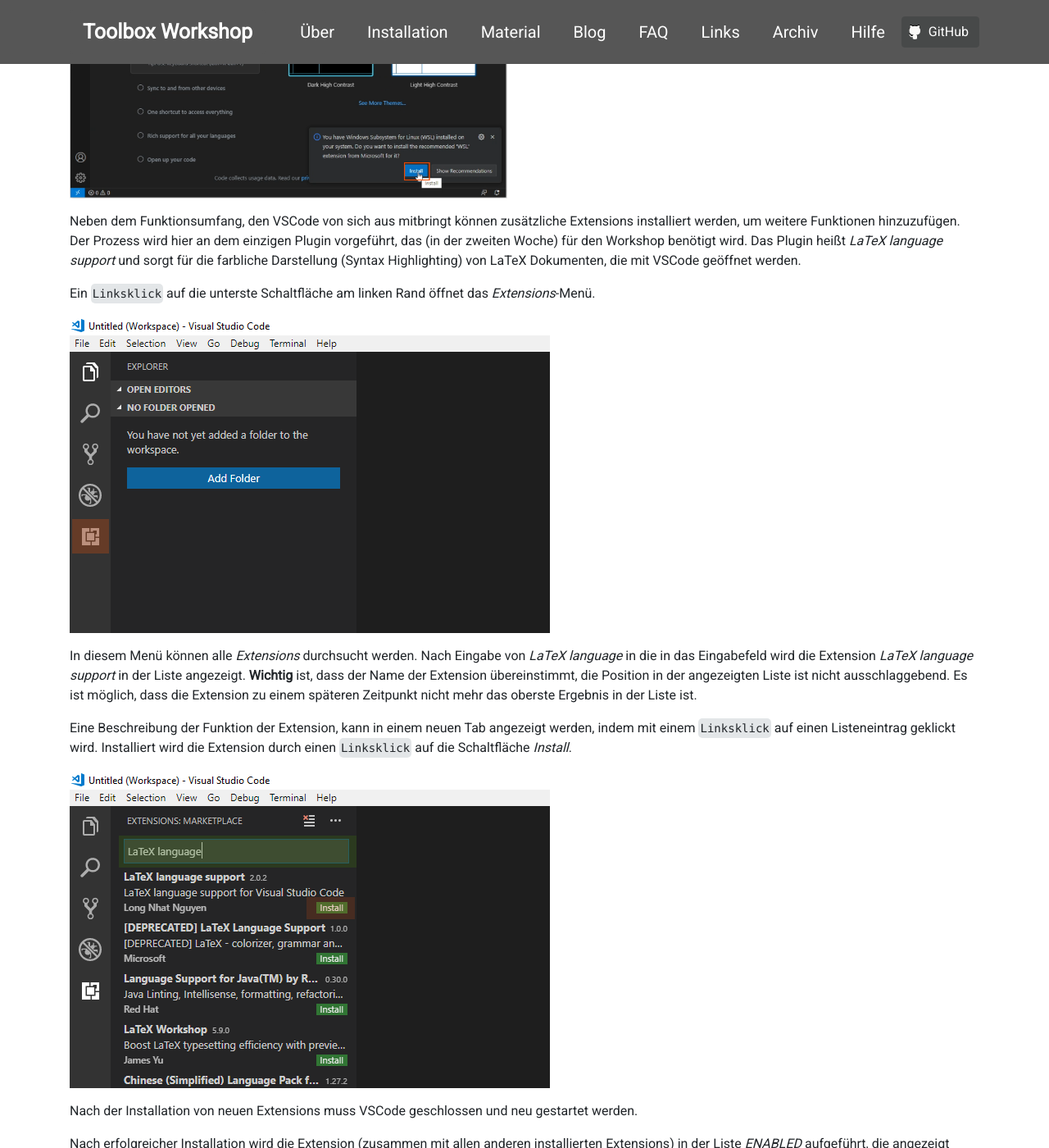
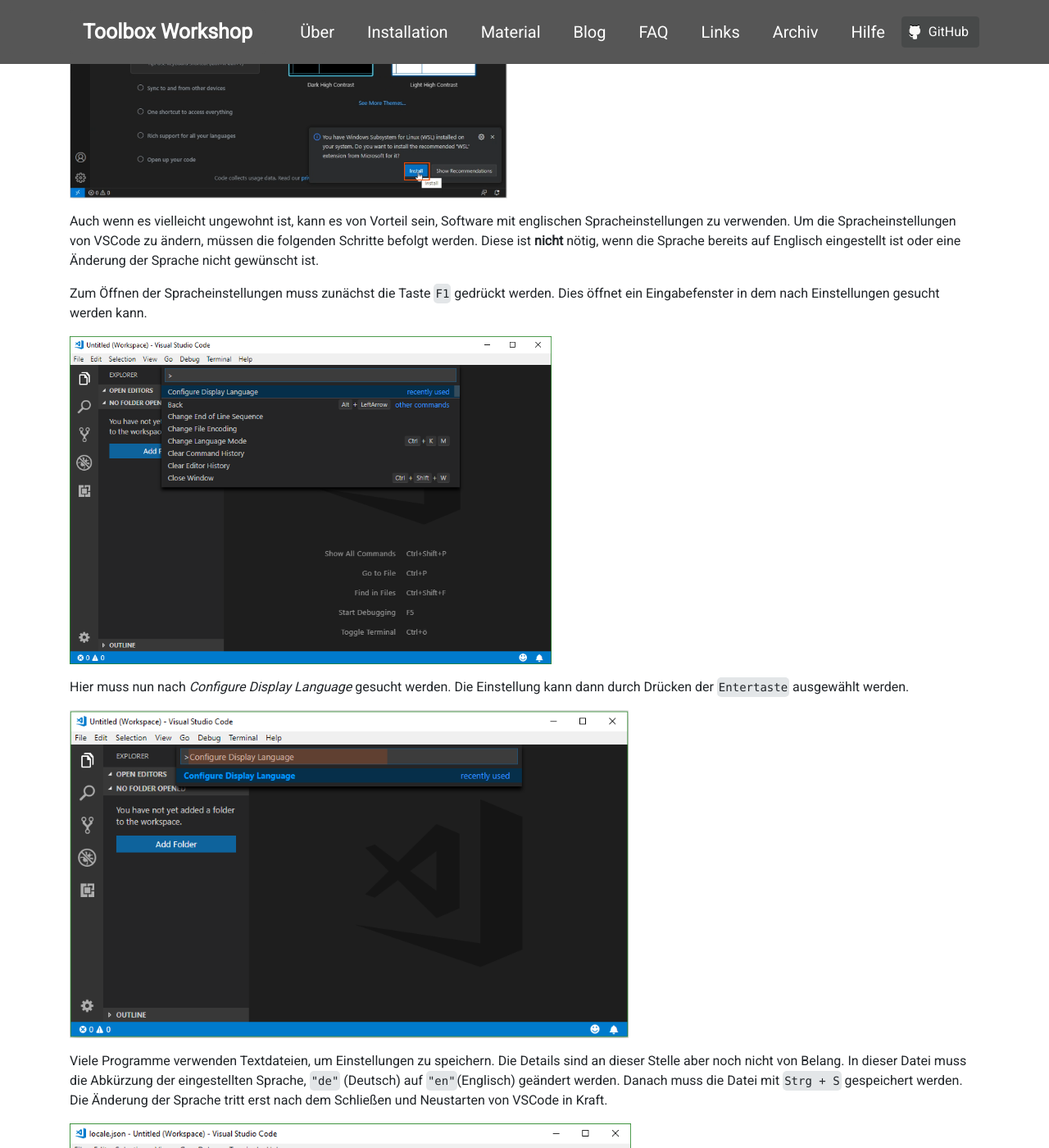
Before and after one commit to pep-dortmund/homepage-toolbox, a Jekyll site: the page built from install/windows.md, in a window 1280 px wide and 1400 px high, scrolled down 24095 px. Shown: the whole window at 82% size. Built offline with Jekyll 4.4.1, drawn with Linux system fonts in a browser that asks for light colours; nearby versions of some CDN libraries; some of the changed text lies outside the part shown.

Commit message:
remove latex plugin

```diff
--- a/install/windows.md
+++ b/install/windows.md
@@ -518,34 +518,6 @@
 <img alt="" src="/img/vscodium/vscode-prompt-wsl-plugin.png" class="screenshot" />
 
 
-
-Neben dem Funktionsumfang, den VSCode von sich aus mitbringt können zusätzliche Extensions installiert werden,
-um weitere Funktionen hinzuzufügen. Der Prozess wird hier an dem einzigen Plugin vorgeführt, das
-(in der zweiten Woche) für den Workshop benötigt wird. Das Plugin heißt _LaTeX language support_ und sorgt
-für die farbliche Darstellung (Syntax Highlighting) von LaTeX Dokumenten, die mit VSCode geöffnet werden.
-
-Ein `Linksklick` auf die unterste Schaltfläche am linken Rand öffnet das _Extensions_-Menü.
-
-<img alt="" src="/img/vscodium/vscode-1.png" class="screenshot" />
-
-In diesem Menü können alle _Extensions_ durchsucht werden. Nach Eingabe von _LaTeX language_ in die
-in das Eingabefeld wird die Extension _LaTeX language support_ in der Liste angezeigt. **Wichtig** ist,
-dass der Name der Extension übereinstimmt, die Position in der angezeigten Liste ist nicht ausschlaggebend.
-Es ist möglich, dass die Extension zu einem späteren Zeitpunkt nicht mehr das oberste Ergebnis in der Liste ist.
-
-Eine Beschreibung der Funktion der Extension, kann in einem neuen Tab angezeigt werden,
-indem mit einem `Linksklick` auf einen Listeneintrag geklickt wird.
-Installiert wird die Extension durch einen `Linksklick` auf die Schaltfläche _Install_.
-
-<img alt="" src="/img/vscodium/vscode-2.png" class="screenshot" />
-
-Nach der Installation von neuen Extensions muss VSCode geschlossen und neu gestartet werden.
-
-Nach erfolgreicher Installation wird die Extension (zusammen mit allen anderen installierten Extensions)
-in der Liste _ENABLED_ aufgeführt, die angezeigt wird, wenn das Eingabefeld der Suche leer ist.
-
-<img alt="" src="/img/vscodium/vscode-3.png" class="screenshot" />
-
 Auch wenn es vielleicht ungewohnt ist, kann es von Vorteil sein, Software mit englischen Spracheinstellungen
 zu verwenden. Um die Spracheinstellungen von VSCode zu ändern, müssen die folgenden Schritte befolgt werden.
 Diese ist **nicht** nötig, wenn die Sprache bereits auf Englisch eingestellt ist oder eine Änderung der
```
